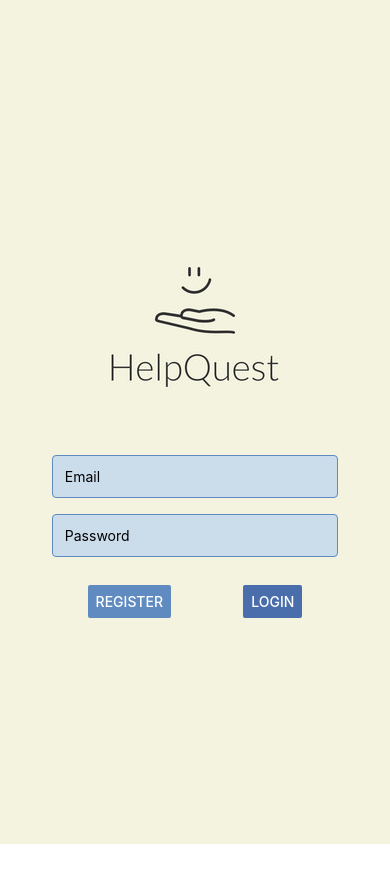
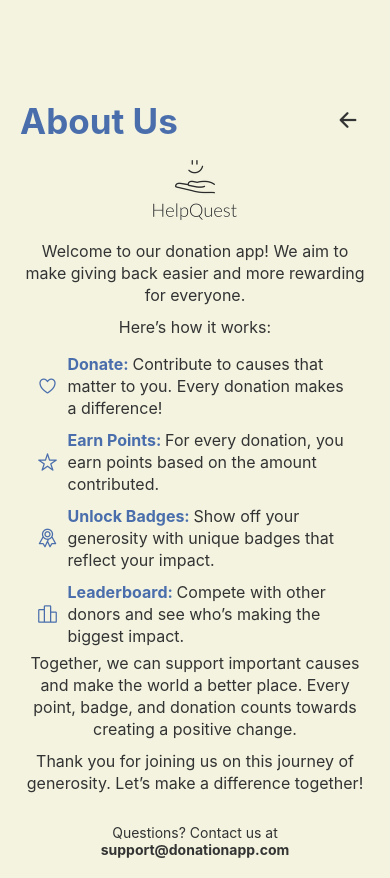
Before and after one commit to jgeoo/MSA-Project, a React Native app in the folder client/: screen /AboutUs in a window 390 px wide. Before the commit this address had no page. Before the commit the page ends 844 px from the top, so only its background shows below. Built offline with nearby package versions, Linux system fonts and the light colour scheme.

Commit message:
about us screen

```diff
--- a/client/src/navigation/AppNavigator.js
+++ b/client/src/navigation/AppNavigator.js
@@ -11,6 +11,7 @@ import SettingsScreen from "../screens/user/SettingsScreen";
 import PostScreen from "../screens/user/PostScreen";
 import CenterScreen from "../screens/user/CenterScreen";
 import RegisterScreen from "../screens/user/RegisterScreen";
+import AboutUsScreen from "../screens/user/AboutUsScreen";
 
 const Tab = createBottomTabNavigator();
 
@@ -94,6 +95,11 @@ function AppNavigator() {
           component={RegisterScreen}
           options={{ headerShown: false }}
         />
+        <Stack.Screen
+          name="AboutUs"
+          component={AboutUsScreen}
+          options={{ headerShown: false }} // Hides the header for login screen
+        />
       </Stack.Navigator>
     </NavigationContainer>
   );
--- /dev/null
+++ b/client/src/screens/user/AboutUsScreen.js
@@ -0,0 +1,139 @@
+import React from "react";
+import {
+  View,
+  Text,
+  StyleSheet,
+  ScrollView,
+  Image,
+  TouchableOpacity,
+} from "react-native";
+import { useTheme } from "../../utils/ThemeContext";
+import Title from "../../components/Title";
+import { Ionicons } from "@expo/vector-icons";
+
+export default function AboutUsScreen({ navigation }) {
+  const { themeStyles } = useTheme();
+
+  const renderItem = (iconName, boldText, normalText) => (
+    <View style={styles.itemContainer}>
+      <Ionicons name={iconName} size={20} color="#4A6EAC" />
+      <Text style={[styles.itemText, { color: themeStyles.textColor }]}>
+        <Text style={{ fontWeight: "bold", color: "#4A6EAC" }}>{boldText}</Text>
+        {normalText}
+      </Text>
+    </View>
+  );
+
+  return (
+    <ScrollView
+      contentContainerStyle={[
+        styles.container,
+        { backgroundColor: themeStyles.backgroundColor },
+      ]}
+    >
+      <Title text="About Us" />
+      <TouchableOpacity
+        style={styles.backButton}
+        onPress={() => navigation.navigate("Main", { screen: "Settings" })}
+      >
+        <Ionicons
+          name="arrow-back-outline"
+          size={24}
+          color={themeStyles.textColor}
+        />
+      </TouchableOpacity>
+
+      <Image source={require("../../../assets/logo.png")} style={styles.logo} />
+      <Text style={[styles.paragraph, { color: themeStyles.textColor }]}>
+        Welcome to our donation app! We aim to make giving back easier and more
+        rewarding for everyone.
+      </Text>
+      <Text style={[styles.paragraph, { color: themeStyles.textColor }]}>
+        Here’s how it works:
+      </Text>
+
+      {renderItem(
+        "heart-outline",
+        "Donate: ",
+        "Contribute to causes that matter to you. Every donation makes a difference!"
+      )}
+      {renderItem(
+        "star-outline",
+        "Earn Points: ",
+        "For every donation, you earn points based on the amount contributed."
+      )}
+      {renderItem(
+        "ribbon-outline",
+        "Unlock Badges: ",
+        "Show off your generosity with unique badges that reflect your impact."
+      )}
+      {renderItem(
+        "podium-outline",
+        "Leaderboard: ",
+        "Compete with other donors and see who’s making the biggest impact."
+      )}
+
+      <Text style={[styles.paragraph, { color: themeStyles.textColor }]}>
+        Together, we can support important causes and make the world a better
+        place. Every point, badge, and donation counts towards creating a
+        positive change.
+      </Text>
+      <Text style={[styles.paragraph, { color: themeStyles.textColor }]}>
+        Thank you for joining us on this journey of generosity. Let’s make a
+        difference together!
+      </Text>
+      <Text style={[styles.contact, { color: themeStyles.textColor }]}>
+        Questions? Contact us at{" "}
+        <Text style={{ fontWeight: "bold" }}>support@donationapp.com</Text>
+      </Text>
+    </ScrollView>
+  );
+}
+
+const styles = StyleSheet.create({
+  container: {
+    flexGrow: 1,
+    alignItems: "center",
+    padding: 20,
+  },
+  logo: {
+    width: 100,
+    height: 100,
+    resizeMode: "contain",
+    marginTop: 120,
+  },
+  paragraph: {
+    fontSize: 16,
+    textAlign: "center",
+    marginBottom: 10,
+    lineHeight: 22,
+  },
+  image: {
+    width: "90%",
+    height: 200,
+    resizeMode: "cover",
+    borderRadius: 15,
+    marginVertical: 20,
+  },
+  contact: {
+    fontSize: 14,
+    textAlign: "center",
+    marginTop: 20,
+  },
+  itemContainer: {
+    flexDirection: "row",
+    alignItems: "center",
+    marginVertical: 5,
+    width: "90%",
+  },
+  itemText: {
+    fontSize: 16,
+    marginLeft: 10,
+    lineHeight: 22,
+  },
+  backButton: {
+    position: "absolute",
+    top: 107,
+    right: 30,
+  },
+});
--- a/client/src/screens/user/HomeScreen.js
+++ b/client/src/screens/user/HomeScreen.js
@@ -80,7 +80,11 @@ export default function HomeScreen({ navigation }) {
       <TouchableOpacity
         style={[styles.selectionContainer, { backgroundColor: color }]}
         onPress={() => {
-          navigation.navigate(`${label}`);
+          if (label === "Settings") {
+            navigation.navigate("Main", { screen: "Settings" });
+          } else {
+            navigation.navigate(`${label}`);
+          }
         }}
       >
         <View style={[styles.circle, { backgroundColor: colorCircle }]}>
--- a/client/src/screens/user/SettingsScreen.js
+++ b/client/src/screens/user/SettingsScreen.js
@@ -1,12 +1,5 @@
 import React, { useState } from "react";
-import {
-  View,
-  StyleSheet,
-  Button,
-  TouchableOpacity,
-  Switch,
-  Text,
-} from "react-native";
+import { View, StyleSheet, TouchableOpacity, Switch, Text } from "react-native";
 import { useAuth } from "../../utils/AuthContext";
 import Title from "../../components/Title";
 import { Ionicons } from "@expo/vector-icons";
@@ -36,7 +29,10 @@ export default function SettingsScreen({ navigation }) {
         style={styles.avatar}
       />
 
-      <TouchableOpacity style={styles.optionContainer}>
+      <TouchableOpacity
+        style={styles.optionContainer}
+        onPress={() => navigation.navigate("AboutUs")}
+      >
         <Ionicons
           name="information-circle-outline"
           size={24}
--- a/client/src/utils/ThemeContext.js
+++ b/client/src/utils/ThemeContext.js
@@ -1,13 +1,11 @@
 import React, { createContext, useState, useContext } from "react";
 
-// Crearea contextului pentru temă
 const ThemeContext = createContext();
 
 export const useTheme = () => {
   return useContext(ThemeContext);
 };
 
-// Componenta ThemeProvider care va furniza tema global în aplicație
 export const ThemeProvider = ({ children }) => {
   const [isDarkTheme, setIsDarkTheme] = useState(false);
 
@@ -26,7 +24,6 @@ export const ThemeProvider = ({ children }) => {
   );
 };
 
-// Stilurile pentru temele de lumină și întunecată
 const lightThemeStyles = {
   backgroundColor: "#F3F3E0",
   textColor: "#333",
```
